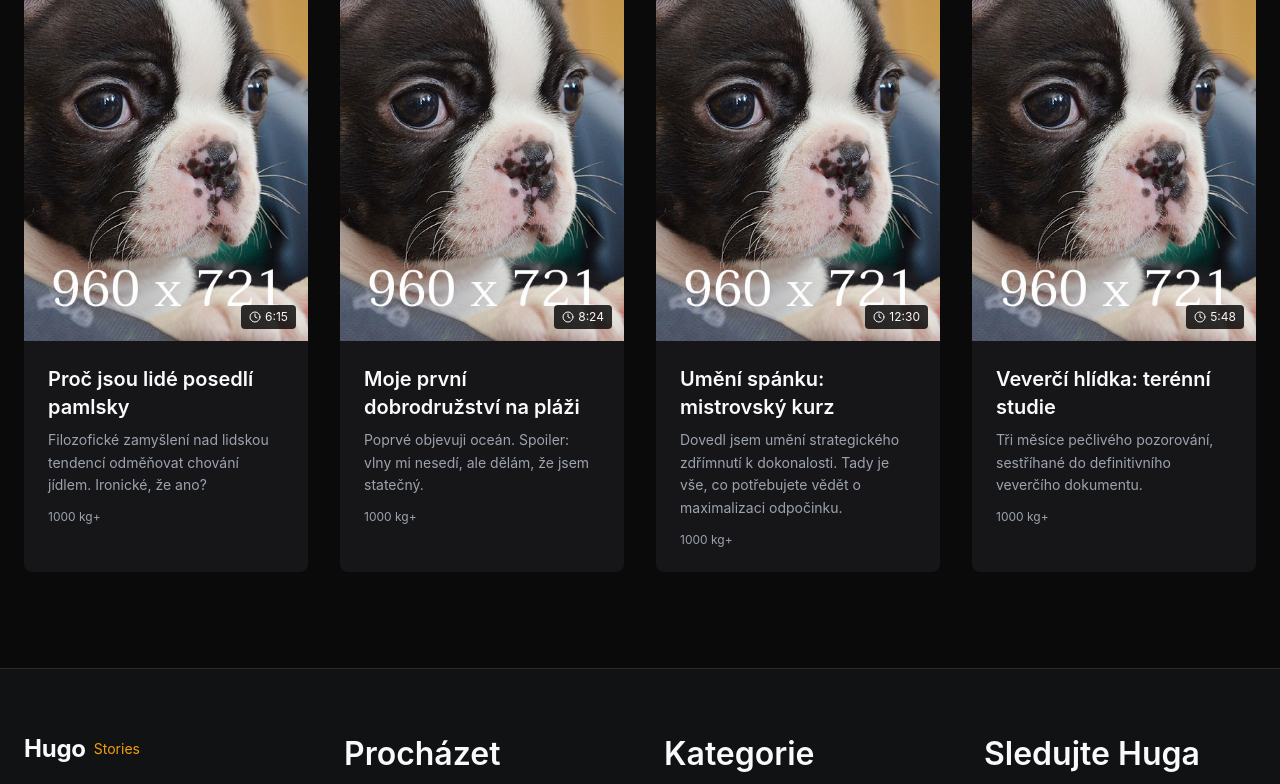
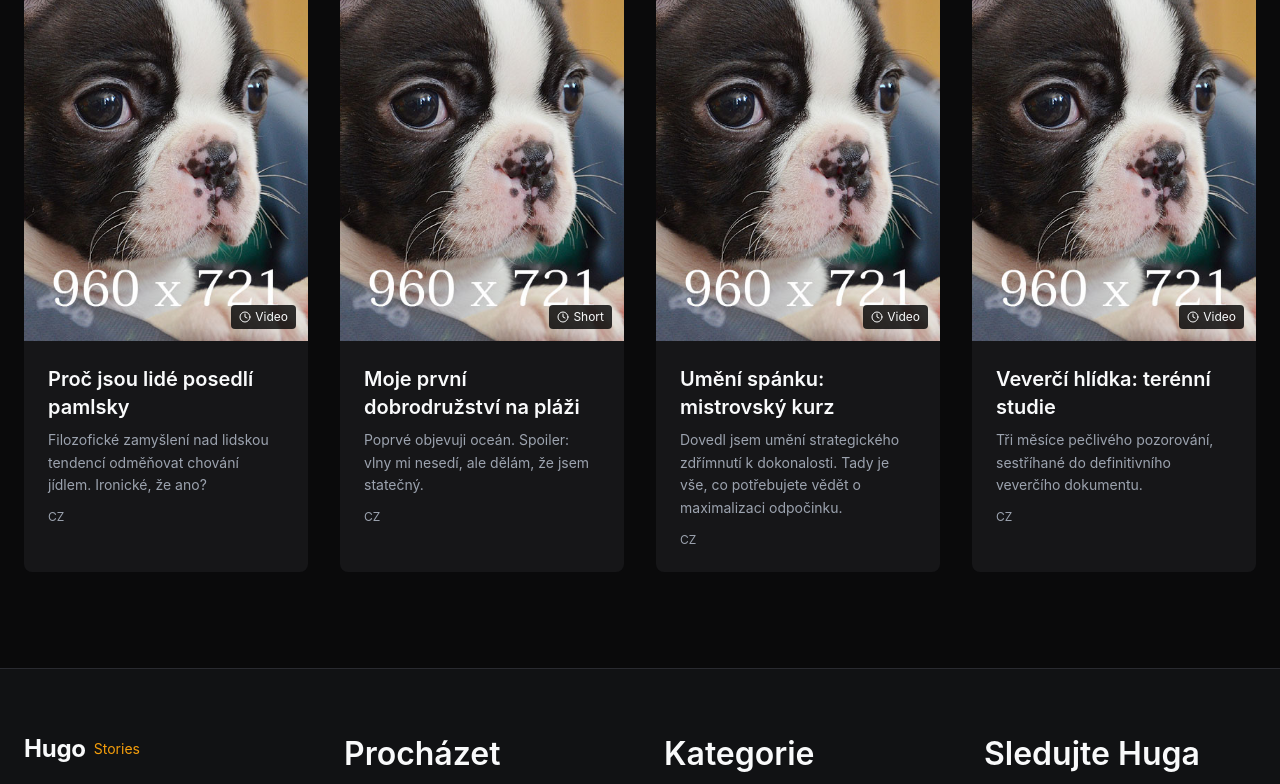
Before and after one commit to Hugorgon/hugo-web, a React (Vite) app: page /videos/jak-rozlustit-rec-lidskeho-tela in a window 1280 px wide. Shown: the part 1217-2001 px from the top of the page. Built offline with nearby package versions, Linux system fonts and the light colour scheme.

Commit message:
refactor(video): simplify metadata and remove duration/views

```diff
--- a/src/app/components/VideoCard.tsx
+++ b/src/app/components/VideoCard.tsx
@@ -2,13 +2,18 @@ import { Play, Clock } from 'lucide-react';
 import { Link } from 'react-router';
 import { ImageWithFallback } from './figma/ImageWithFallback';
 import { ROUTES } from '../../data/routes';
+import {
+  VIDEO_TYPE_LABELS,
+  type VideoLanguage,
+  type VideoTypeSlug,
+} from '../../data/videos';
 
 interface VideoCardProps {
   slug: string;
   title: string;
   description: string;
-  duration: string;
-  views: string;
+  language: VideoLanguage;
+  videoType: VideoTypeSlug;
   imageUrl: string;
   category?: string;
 }
@@ -22,8 +27,8 @@ export function VideoCard({
   slug,
   title,
   description,
-  duration,
-  views,
+  language,
+  videoType,
   imageUrl,
   category,
 }: VideoCardProps) {
@@ -51,7 +56,7 @@ export function VideoCard({
         </div>
         <div className="absolute bottom-3 right-3 px-2 py-1 bg-black/80 rounded text-xs text-[#F9FAFB] flex items-center gap-1">
           <Clock size={12} />
-          {duration}
+          {VIDEO_TYPE_LABELS[videoType]}
         </div>
         {category && (
           <div className="absolute top-3 left-3 px-3 py-1 bg-[#F59E0B] rounded text-xs text-[#0A0A0B] font-medium">
@@ -66,7 +71,7 @@ export function VideoCard({
         <p className="text-[#9CA3AF] text-sm leading-relaxed mb-3">
           {description}
         </p>
-        <div className="text-[#9CA3AF] text-xs">{views}</div>
+        <div className="text-[#9CA3AF] text-xs">{language}</div>
       </div>
     </Link>
   );
--- a/src/app/components/VideoCardVertical.tsx
+++ b/src/app/components/VideoCardVertical.tsx
@@ -2,13 +2,18 @@ import { Play, Clock } from 'lucide-react';
 import { Link } from 'react-router';
 import { ImageWithFallback } from './figma/ImageWithFallback';
 import { ROUTES } from '../../data/routes';
+import {
+  VIDEO_TYPE_LABELS,
+  type VideoLanguage,
+  type VideoTypeSlug,
+} from '../../data/videos';
 
 interface VideoCardVerticalProps {
   slug: string;
   title: string;
   description: string;
-  duration: string;
-  views: string;
+  language: VideoLanguage;
+  videoType: VideoTypeSlug;
   imageUrl: string;
   category?: string;
 }
@@ -26,8 +31,8 @@ export function VideoCardVertical({
   slug,
   title,
   description,
-  duration,
-  views,
+  language,
+  videoType,
   imageUrl,
   category,
 }: VideoCardVerticalProps) {
@@ -55,7 +60,7 @@ export function VideoCardVertical({
         </div>
         <div className="absolute bottom-3 right-3 px-2 py-1 bg-black/80 rounded text-xs text-[#F9FAFB] flex items-center gap-1">
           <Clock size={12} />
-          {duration}
+          {VIDEO_TYPE_LABELS[videoType]}
         </div>
         {category && (
           <div className="absolute top-3 left-3 px-3 py-1 bg-[#F59E0B] rounded text-xs text-[#0A0A0B] font-medium">
@@ -70,7 +75,7 @@ export function VideoCardVertical({
         <p className="text-[#9CA3AF] text-sm leading-relaxed mb-3">
           {description}
         </p>
-        <div className="text-[#9CA3AF] text-xs">{views}</div>
+        <div className="text-[#9CA3AF] text-xs">{language}</div>
       </div>
     </Link>
   );
--- a/src/data/videos.ts
+++ b/src/data/videos.ts
@@ -15,14 +15,32 @@
  */
 
 export type VideoCategory = string;
+export type VideoLanguage = 'CZ' | 'EN';
+export type VideoTypeSlug = 'short' | 'video' | 'long-video';
+
+/**
+ * Lidsky čitelné labely pro hodnoty `videoType`. Sanity ukládá slug;
+ * frontend renderuje label. Mapování drží shape s dropdownem v
+ * `studio/schemas/video.ts`.
+ */
+export const VIDEO_TYPE_LABELS: Record<VideoTypeSlug, string> = {
+  short: 'Short',
+  video: 'Video',
+  'long-video': 'Dlouhé video',
+};
 
 export interface Video {
   slug: string;
   title: string;
   description: string;
   longDescription: string;
-  duration: string;
-  views: string;
+  /** Hlavní jazyk videa — zobrazí se v metadatech karty i detailu. */
+  language: VideoLanguage;
+  /**
+   * Formát videa (Short / Video / Dlouhé video). Display label se resolvuje
+   * přes `VIDEO_TYPE_LABELS`.
+   */
+  videoType: VideoTypeSlug;
   imageUrl: string;
   /**
    * Slug kategorie. Odpovídá `videoCategory.value` v Sanity. Lokální VIDEOS
@@ -111,8 +129,8 @@ Když jsme dorazili, nejdřív mě udeřila vůně. Sůl, mokrý písek a něco
 Před kamerou se přiznám k momentu váhání na okraji vody. Ne strach — strach nikdy — ale pečlivé filozofické zvažování, zda je zapojení s entitou tak velkou strategicky rozumné. První vlna, když přišla, byla drzá. Druhá vlna o něco méně. U sedmé vlny jsme se vzájemně pochopili.
 
 Při západu slunce jsem nepostavil žádný hrad z písku, snědl malé množství chaluh (nedoporučuji) a naučil se, že krabi jsou v podstatě hodně malí psi, kteří nenávidí všechny. Vrátil jsem se k autu jako proměněný teriér.`,
-    duration: '8:24',
-    views: '1000 kg+',
+    language: 'CZ',
+    videoType: 'short',
     imageUrl:
       '/images/hugo.jpg',
     category: 'vyjimecne-situace',
@@ -129,8 +147,8 @@ Při západu slunce jsem nepostavil žádný hrad z písku, snědl malé množst
 Nefascinují mě samotné pamlsky, ale propracovaný rituál, který si kolem nich lidé budují. Šuplík. Sáček. Třesení. Pomalý příchod. Pauza. Oční kontakt. Je to divadlo a oba jsme v něm herci.
 
 V této epizodě se pokouším — s omezeným úspěchem — obrátit dynamiku a odměnit svoji lidskou za dobré chování. Spoiler: na zvoneček nereagovala.`,
-    duration: '6:15',
-    views: '1000 kg+',
+    language: 'CZ',
+    videoType: 'video',
     imageUrl:
       '/images/hugo.jpg',
     category: 'humanoidi',
@@ -146,8 +164,8 @@ V této epizodě se pokouším — s omezeným úspěchem — obrátit dynamiku
 Základy jsou jednoduché. Volba podkladu. Orientace těla. Hospodaření se světlem. Blízkost oblíbenému křeslu vaší lidské (tak akorát, aby se nemohla pohnout, aniž by si vás všimla). Většina amatérů dělá chybu, když volí pohodlí místo strategie. Pohodlí je vedlejší produkt strategie. Neplést.
 
 Na konci této epizody pochopíte rozdíl mezi taktickým zdřímnutím (dvanáct minut, částečná bdělost, u průduchu) a hlubokým regeneračním spánkem (čtyřicet minut, úplné odevzdání, na něčem, co technicky vzato není vaše).`,
-    duration: '12:30',
-    views: '1000 kg+',
+    language: 'CZ',
+    videoType: 'video',
     imageUrl:
       '/images/hugo.jpg',
     category: 'muj-pohled',
@@ -161,8 +179,8 @@ Na konci této epizody pochopíte rozdíl mezi taktickým zdřímnutím (dvanác
     longDescription: `Vítejte v terénu. Devadesát dva dní dokumentuji chování, pohybové vzorce a znepokojivou inteligenci populace veverek na zahradě. To, co jsem se naučil, podle mě změní všechno.
 
 Tohle není video o honbě. Honba je odpověď nepříliš sofistikovaného psa. Tohle je video o pozorování — trpělivém, metodickém, s chladným odstupem skutečného badatele. Je v tom rozdíl. Chtěl bych, aby si toho rozdílu někdo všiml.`,
-    duration: '5:48',
-    views: '1000 kg+',
+    language: 'CZ',
+    videoType: 'video',
     imageUrl:
       '/images/hugo.jpg',
     category: 'pristizen-pri-cinu',
@@ -176,8 +194,8 @@ Tohle není video o honbě. Honba je odpověď nepříliš sofistikovaného psa.
     longDescription: `Lidé jsou přesvědčeni, že jsou nenápadní. Nejsou. Po třech letech důkladného studia mohu s jistotou prohlásit, že každá procházka, každé jídlo a každá jízda autem je oznámena tělem dávno před slovy.
 
 V této epizodě rozebírám sedm mikropohybů, které by se měl naučit číst každý pes. Pohled na boty. Odložení telefonu. Sáhnutí po klíčích. Zaváhání u kabátu. Zastavení u dveří. Předstíraný strečink. A ten, o kterém lidé sami nevědí — letmý pohled k vodítku.`,
-    duration: '9:12',
-    views: '1000 kg+',
+    language: 'CZ',
+    videoType: 'video',
     imageUrl:
       '/images/hugo.jpg',
     category: 'humanoidi',
@@ -191,8 +209,8 @@ V této epizodě rozebírám sedm mikropohybů, které by se měl naučit číst
     longDescription: `Pozice psa hlavou dolů (ano, pojmenovaná po nás, není zač) není jógová pozice. Je to prohlášení. V tomto krátkém návodu probírám správné postavení tlapek, ideální oblouk páteře a přesnou délku povzdechu po protažení, který vaší lidské signalizuje, že jste teď ochotni začít zvažovat snídani.
 
 Krátká pasáž je věnována i bočnímu protažení, které osobně nepodporuji, ale uvádím ho pro úplnost.`,
-    duration: '4:30',
-    views: '1000 kg+',
+    language: 'CZ',
+    videoType: 'video',
     imageUrl:
       '/images/hugo.jpg',
     category: 'muj-pohled',
@@ -206,8 +224,8 @@ Krátká pasáž je věnována i bočnímu protažení, které osobně nepodporu
     longDescription: `Ráno je posvátné. Způsob, jakým začnete den, určuje, jak ho strávíte, a pokud ho trávíte spánkem na gauči (a já ano), musí být vaše ráno pečlivě nakalibrované.
 
 Tato epizoda je natočená v reálném čase. Bez střihů. Bez triků. Jen jeden bostonský teriér prochází svým ránem s rozvahou tvora, který přesně ví, kde se schovává druhá snídaně.`,
-    duration: '7:55',
-    views: '1000 kg+',
+    language: 'CZ',
+    videoType: 'video',
     imageUrl:
       '/images/hugo.jpg',
     category: 'muj-pohled',
@@ -221,8 +239,8 @@ Tato epizoda je natočená v reálném čase. Bez střihů. Bez triků. Jen jede
     longDescription: `Každý den přibližně v 11:42 přichází muž v uniformě k našemu domu, vkládá předměty štěrbinou ve dveřích a odchází. Tři roky na něj štěkám. Tři roky stále chodí.
 
 Tato epizoda je výsledkem šestitýdenní sledovací operace. Mám záznamy. Mám fotografie. Mám — navzdory svému lepšímu úsudku — teorii.`,
-    duration: '6:42',
-    views: '1000 kg+',
+    language: 'CZ',
+    videoType: 'video',
     imageUrl:
       '/images/hugo.jpg',
     category: 'pristizen-pri-cinu',
@@ -236,8 +254,8 @@ Tato epizoda je výsledkem šestitýdenní sledovací operace. Mám záznamy. M
     longDescription: `Podívejte. Nebudu předstírat, že to byl pozitivní zážitek. Nebyl. Šampon agresivně voněl. Hluk z kohoutku byl nepřijatelný. Moje lidská použila slova „hodný kluk" přibližně sedmadvacetkrát, což jsem se naučil rozpoznávat jako moment, kdy se chystá udělat něco, co se mi nebude líbit.
 
 Pravda však je, že běsnění po koupeli bylo profesionální úrovně. Ocenění přijímám v komentářích.`,
-    duration: '5:20',
-    views: '1000 kg+',
+    language: 'CZ',
+    videoType: 'video',
     imageUrl:
       '/images/hugo.jpg',
     category: 'vyjimecne-situace',
--- a/src/lib/queries/videos.ts
+++ b/src/lib/queries/videos.ts
@@ -3,6 +3,8 @@ import {
   VIDEOS as LOCAL_VIDEOS,
   type Video,
   type VideoCategory,
+  type VideoLanguage,
+  type VideoTypeSlug,
 } from '../../data/videos';
 
 /**
@@ -29,8 +31,8 @@ interface RawVideo {
   title: string;
   description: string;
   longDescription: string;
-  duration: string;
-  views?: string;
+  language?: string;
+  videoType?: string;
   imageUrl?: string;
   /**
    * GROQ deref `category->value.current`. Pro legacy videa, která mají
@@ -51,8 +53,8 @@ const VIDEO_FIELDS = `
   title,
   description,
   longDescription,
-  duration,
-  views,
+  language,
+  videoType,
   "imageUrl": coverImage.asset->url,
   "category": category->value.current,
   publishedAt,
@@ -63,14 +65,25 @@ const LIST_QUERY = `*[_type == "video" && defined(slug.current)] | order(publish
 
 const BY_SLUG_QUERY = `*[_type == "video" && slug.current == $slug][0] {${VIDEO_FIELDS}}`;
 
+// Defensive parsers — Sanity může vrátit neznámou hodnotu nebo null pro
+// staré dokumenty před touto migrací. Padáme na default (CZ / short).
+function parseLanguage(raw: string | undefined | null): VideoLanguage {
+  return raw === 'EN' ? 'EN' : 'CZ';
+}
+
+function parseVideoType(raw: string | undefined | null): VideoTypeSlug {
+  if (raw === 'video' || raw === 'long-video') return raw;
+  return 'short';
+}
+
 function mapToVideo(raw: RawVideo): Video {
   return {
     slug: raw.slug,
     title: raw.title,
     description: raw.description,
     longDescription: raw.longDescription,
-    duration: raw.duration,
-    views: raw.views ?? '',
+    language: parseLanguage(raw.language),
+    videoType: parseVideoType(raw.videoType),
     imageUrl: raw.imageUrl ?? '',
     category: raw.category ?? '',
     publishedAt: raw.publishedAt,
```
Also changed, not shown: src/app/pages/VideoDetailPage.tsx (+10 -6 lines), 1 other file (tests, documents, lock files or other folders).
